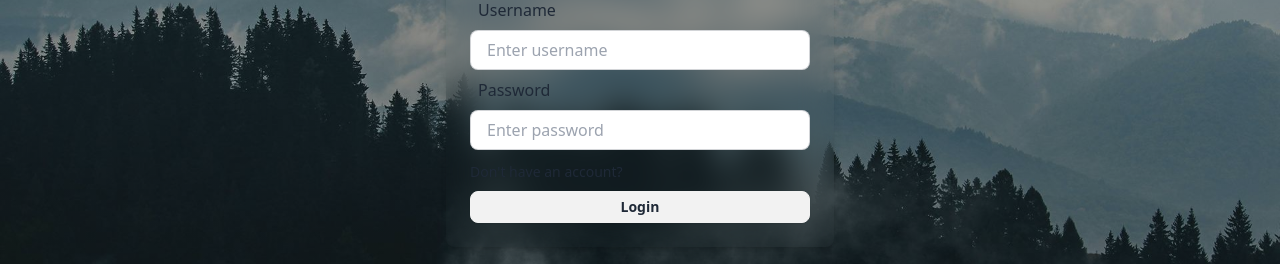
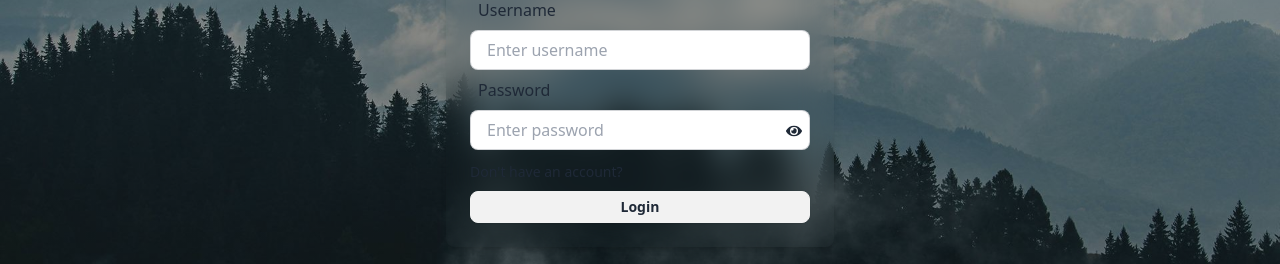
Before and after one commit to ishwar-ikm/Chat-Application, a React (Vite) app in the folder frontend/: page /login in a window 1280 px wide. Shown: the part 312-576 px from the top of the page. Built offline with nearby package versions, Linux system fonts and the light colour scheme.

Commit message:
Complete show password feature

```diff
--- a/frontend/src/pages/login/Login.jsx
+++ b/frontend/src/pages/login/Login.jsx
@@ -1,10 +1,13 @@
 import React, { useState } from 'react'
 import useLogin from '../../hooks/useLogin';
+import { FaEye } from "react-icons/fa";
+import { FaEyeSlash } from "react-icons/fa";
 
 const Login = () => {
 
   const [username, setUsername] = useState("");
   const [password, setPassword] = useState("");
+  const [showPassword, setShowPassword] = useState(false);
 
   const { loading, login } = useLogin();
 
@@ -30,12 +33,16 @@ const Login = () => {
             />
           </div>
 
-          <div>
+          <div className='relative'>
             <label className='label p-2'><span className='text-base label-text'>Password</span></label>
-            <input type="password" placeholder='Enter password' className='w-full input input-bordered h-10'
+            <input type={showPassword ? "text" : "password"} placeholder='Enter password' className='w-full input input-bordered h-10'
               value={password}
               onChange={e => setPassword(e.target.value)}
             />
+            <div className='absolute end-2 top-2/3 cursor-pointer' onClick={e => setShowPassword(!showPassword)}>
+              {showPassword ? <FaEyeSlash /> : <FaEye/>}
+            </div>
+
           </div>
 
           <a href="/signup" className='text-sm hover:underline hover:text-blue-600 mt-3 inline-block'>Don't have an account?</a>
--- a/frontend/src/pages/signup/Signup.jsx
+++ b/frontend/src/pages/signup/Signup.jsx
@@ -1,5 +1,6 @@
 import React, { useState } from 'react'
 import useSignUp from '../../hooks/useSignUp';
+import { FaEye, FaEyeSlash } from 'react-icons/fa';
 
 const CheckBox = ({ handleCheckbox, gender }) => {
     return (
@@ -35,6 +36,7 @@ const Signup = () => {
         confirmPassword: "",
         gender: ""
     });
+    const [showPassword, setShowPassword] = useState(false);
 
     const { loading, signup } = useSignUp();
 
@@ -72,12 +74,15 @@ const Signup = () => {
                         />
                     </div>
 
-                    <div>
+                    <div className='relative'>
                         <label className='label p-2'><span className='text-base label-text'>Password</span></label>
-                        <input type="password" placeholder='Enter password' className='w-full input input-bordered h-10'
+                        <input type={showPassword ? "text" : "password"} placeholder='Enter password' className='w-full input input-bordered h-10'
                             value={inputs.password}
                             onChange={e => setInputs({ ...inputs, password: e.target.value })}
                         />
+                        <div className='absolute end-2 top-2/3 cursor-pointer' onClick={e => setShowPassword(!showPassword)}>
+                          {showPassword ? <FaEyeSlash /> : <FaEye/>}
+                        </div>
                     </div>
                     <div>
                         <label className='label p-2'><span className='text-base label-text'>Confirm Password</span></label>
```
